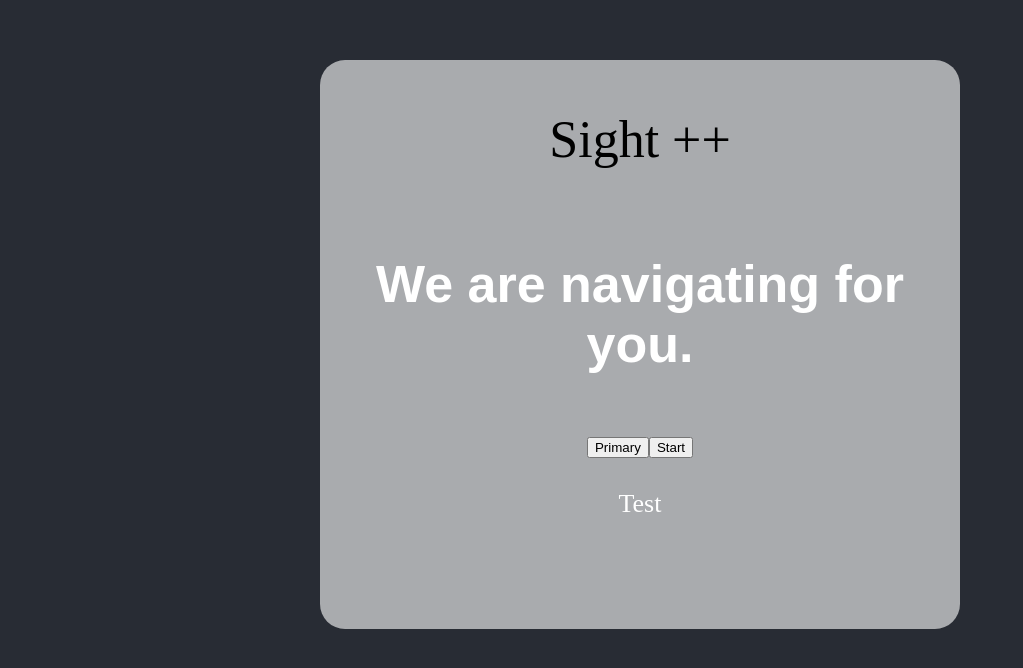
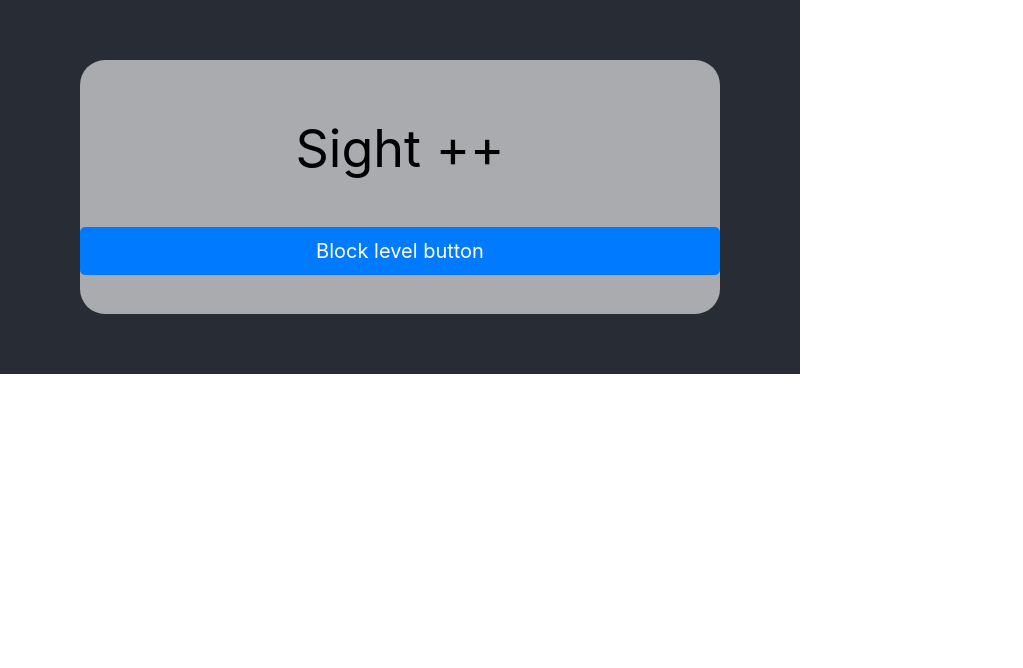
Before and after one commit to SightPlusPlus/SightPlusPlus-Client, a React (Create React App) app in the folder webapp/: page / in a window 1280 px wide. Shown: the top 668 px of the page, without its empty margins (0-1023 px from the left). Built offline with nearby package versions, Linux system fonts and the light colour scheme.

Commit message:
fix the issue that react-boostrap cannot work

```diff
--- a/webapp/src/App.js
+++ b/webapp/src/App.js
@@ -20,9 +20,6 @@ export default class App extends React.Component{
                     <div className="reset-form-title">Sight ++</div>
                     <br/>
                     <Navigation/>
-                    <div className="resetPsw-form">
-                         Test
-                    </div>
                     <br/>
                 </div>
             </header>
--- a/webapp/src/components/navigation.jsx
+++ b/webapp/src/components/navigation.jsx
@@ -1,5 +1,6 @@
 import React, {Component} from "react";
-import Button from 'react-bootstrap/Button';
+import {Button} from 'react-bootstrap';
+
 
 export default class Navigation extends Component {
 
@@ -62,11 +63,9 @@ export default class Navigation extends Component {
     render() {
         return (
             <div>
-                <h1>We are navigating for you.</h1>
-                <button type="button" className="btn btn-primary">Primary</button>
-                <button onClick={this.startNavigation}>
-                    Start
-                </button>
+                <Button variant="primary" size="lg" block onClick={this.startNavigation}>
+                    Block level button
+                </Button>
             </div>
         );
     }
--- a/webapp/src/index.js
+++ b/webapp/src/index.js
@@ -2,6 +2,7 @@ import React from 'react';
 import ReactDOM from 'react-dom';
 import App from './App';
 import * as serviceWorker from './serviceWorker';
+import 'bootstrap/dist/css/bootstrap.min.css';
 
 ReactDOM.render(
     <App />,
```
